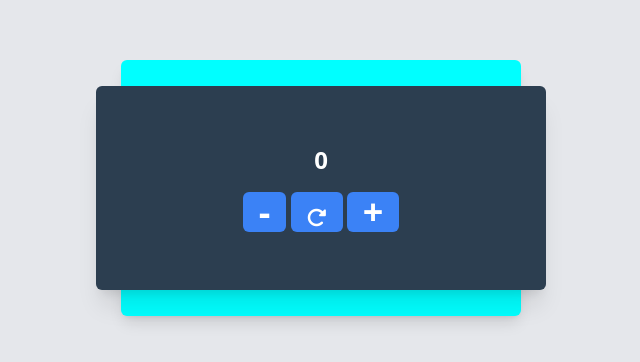
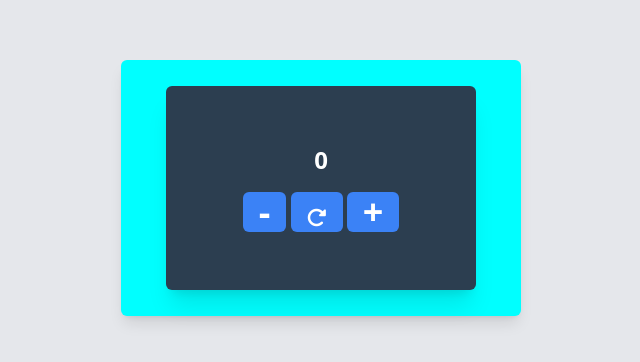
Before and after one commit to TASIM-Billah-01/plus-minus-reset-ui, a website: page index.html in a window 1280 px wide. Shown: the part 212-574 px from the top of the page, without its empty margins (319-959 px from the left). Drawn offline with nearby package versions, Linux system fonts and the light colour scheme; files that its build step writes are made by us from their sources.

```diff
--- a/index.html
+++ b/index.html
@@ -9,7 +9,7 @@
 </head>
 <body class=" flex justify-center items-center min-h-screen px-4 sm:px-0 bg-gray-200">
     <section  class="bg-[#00FFFF] rounded-md shadow-lg h-[250px] sm:h-64  w-full relative max-w-[300px] lg:max-w-[400px] mx-auto flex justify-center items-center">
-        <section  class="text-center  bg-[#2C3E50]  flex justify-center  items-center   shadow-xl rounded-md w-[310px] sm:w-[350px] lg:w-[450px] absolute h-[65%] sm:h-[80%]">
+        <section  class="text-center  bg-[#2C3E50]  flex justify-center  items-center   shadow-xl rounded-md max-w-[310px] sm:w-[350px] lg:w-[450px] absolute h-[65%] sm:h-[80%]">
             <article  class="" >
 
                 <h2 id="value" class="mb-4 text-white font-semibold text-2xl">0</h2>
```
